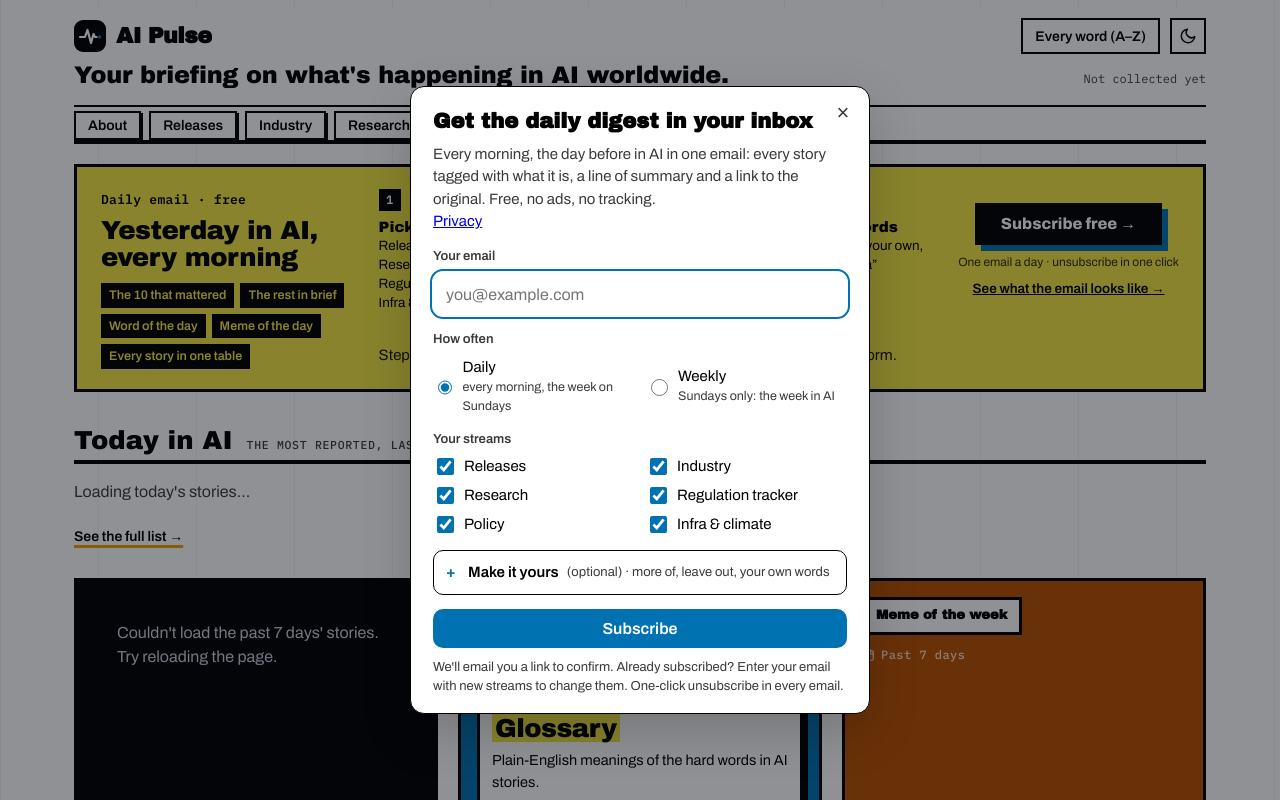
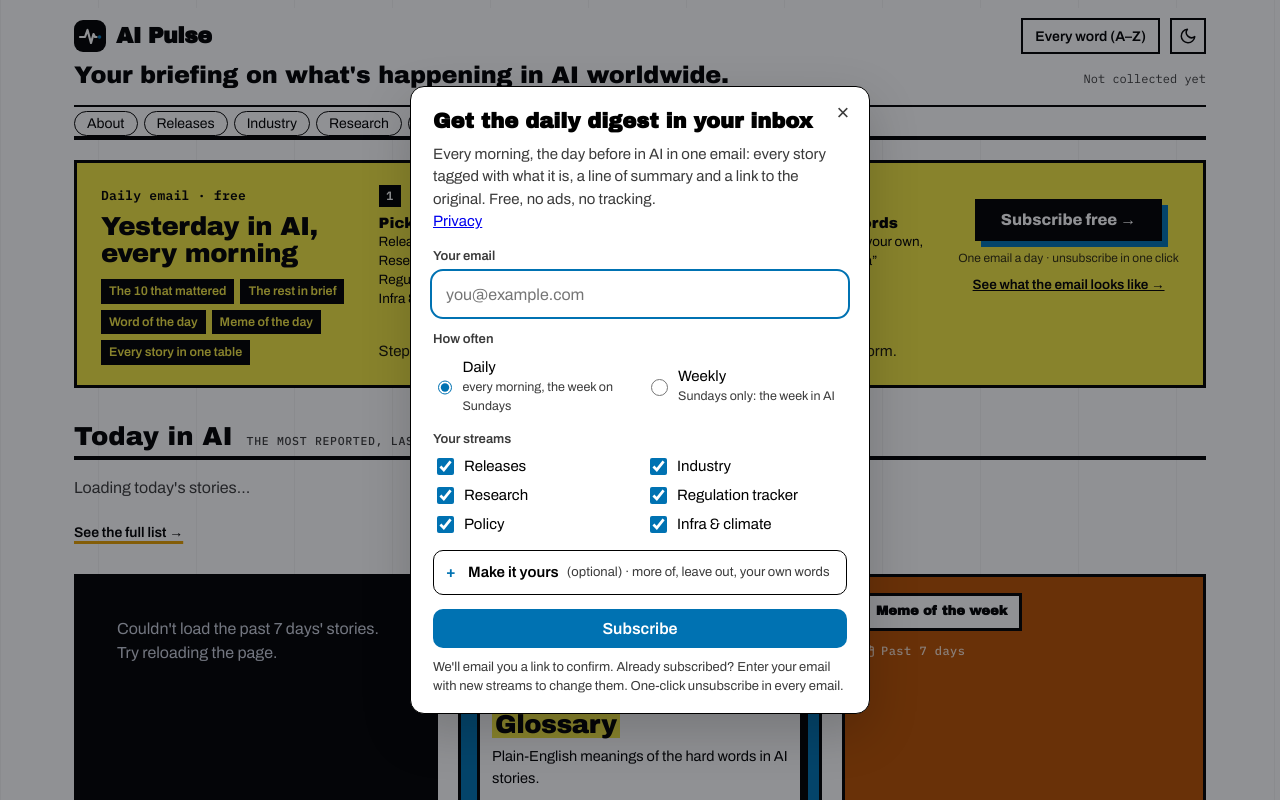
Before and after one commit to shru14/ai-pulse, a Python web app: template templates/index.html in a window 1280 px wide. Run offline with Jinja, Linux system fonts and the light colour scheme; the template is opened without the code that fills it, so the values that code supplies are empty.

Commit message:
Sections as rounded chips like the region filters
Co-Authored-By: Claude Opus 5.5 <noreply@anthropic.com>

```diff
--- a/templates/index.html
+++ b/templates/index.html
@@ -613,11 +613,11 @@ header.top.home{height:auto;padding-top:10px}
 .mast-line{order:4;flex-basis:100%;display:flex;flex-wrap:wrap;align-items:baseline;justify-content:space-between;gap:4px 24px;padding:2px 0 8px}
 .mast-line .lede{margin:0}
 .mast-line .home-status{margin:0}
-/* the sections as buttons, filled with their stream's colour when open or pointed at */
-.secnav{gap:8px;padding:8px 0}
-.secnav a{border:2px solid var(--ink);border-radius:0;padding:5px 12px;margin:0;background:var(--surface);color:var(--ink);text-transform:none;letter-spacing:0;font:600 14px var(--body);box-shadow:2px 2px 0 var(--ink)}
-.secnav a:hover{background:var(--cat-f,var(--surface));color:#000}
-.secnav a[aria-current]{background:var(--cat-f,var(--ink));color:#000;box-shadow:none;transform:translate(2px,2px)}
+/* the sections as rounded chips, like the region filters; the open one filled with its stream's colour */
+.secnav{gap:6px;padding:8px 0}
+.secnav a{border:1px solid var(--line);border-radius:999px;padding:4px 12px;margin:0;background:var(--surface);color:var(--ink);text-transform:none;letter-spacing:0;font:500 14px var(--body)}
+.secnav a:hover{background:var(--cat-soft,var(--surface))}
+.secnav a[aria-current]{background:var(--cat-f,var(--ink));border-color:var(--cat-f,var(--ink));color:#000;font-weight:600}
 .subscribe-btn{border-radius:0;border:2px solid var(--ink)}
 .subscribe-btn.cta{box-shadow:none}
 .item.tool{--cat-f:var(--f-tool)}.item.news{--cat-f:var(--f-news)}.item.research{--cat-f:var(--f-research)}
```
